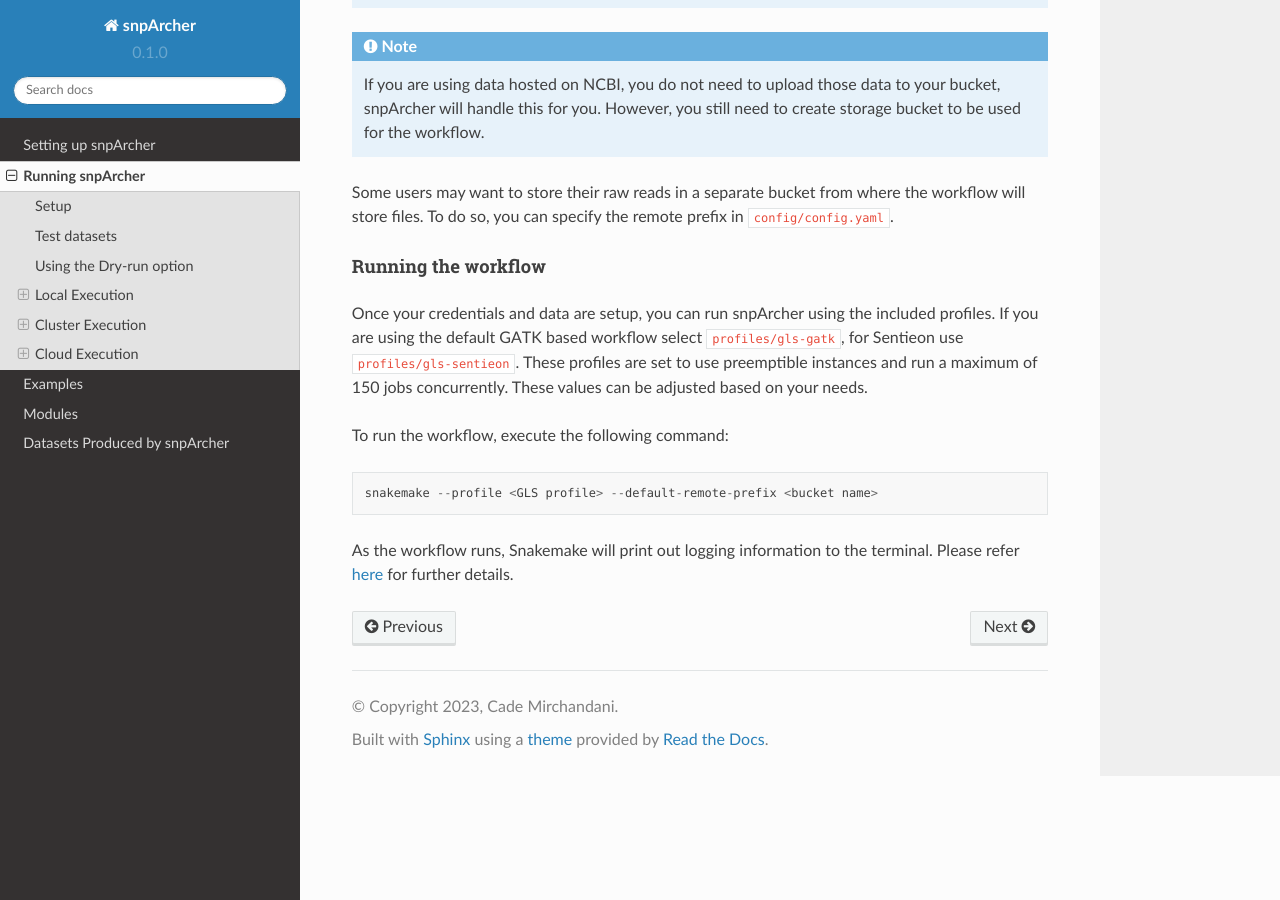
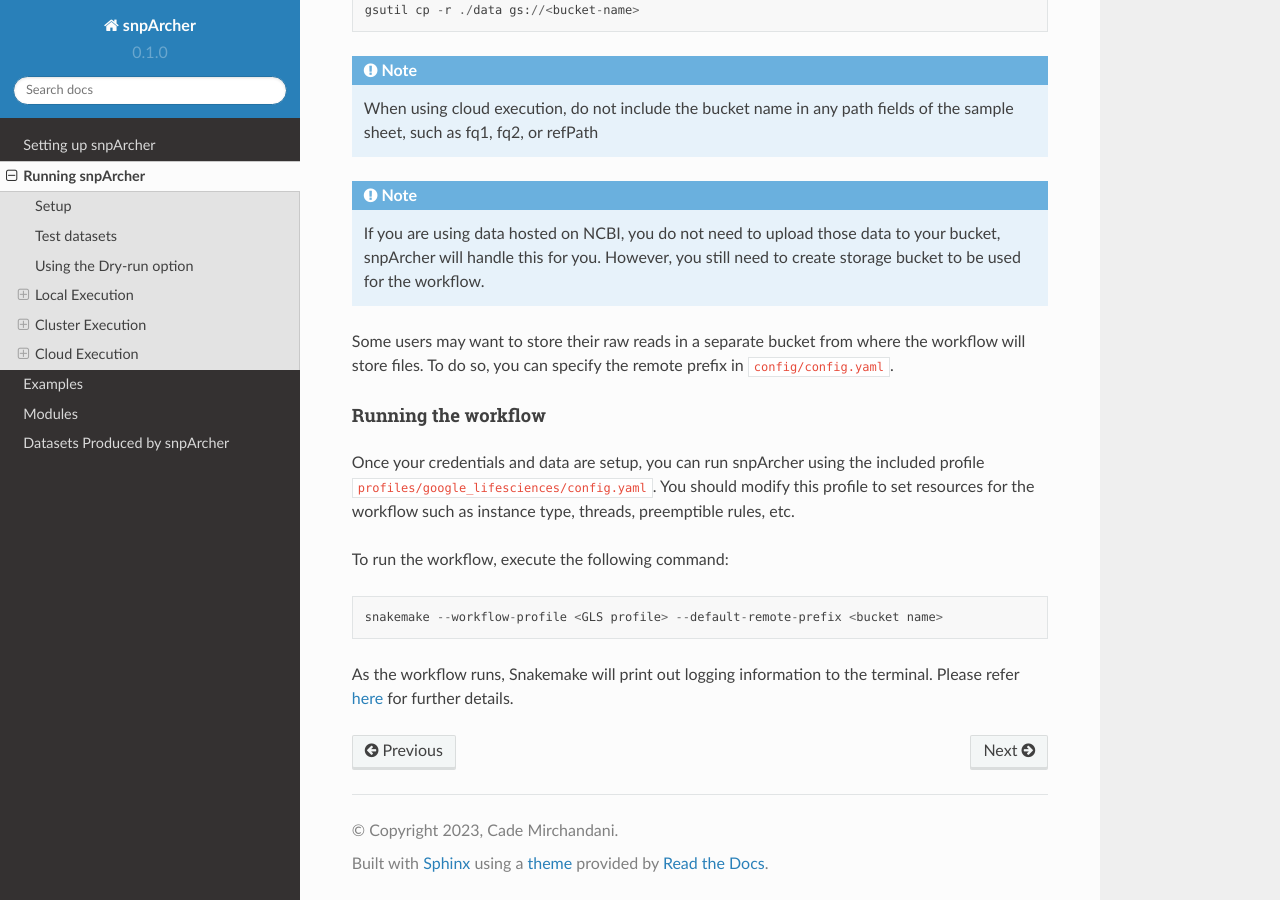
Before and after one commit to harvardinformatics/snpArcher, a Sphinx documentation site: the page built from docs/executing.md, in a window 1280 px wide and 900 px high, scrolled down 3626 px. Built offline with Sphinx 7.4.7 and the Read the Docs theme 2.0.0, drawn with Linux system fonts in a browser that asks for light colours; some of the changed text lies outside the part shown.

Commit message:
make gls work again. fix minor issues with non-intervals. update docs

````diff
--- a/docs/executing.md
+++ b/docs/executing.md
@@ -51,7 +51,7 @@ conda activate snpArcher
 pip install pip install snakemake-executor-plugin-slurm
 ```
 #### Profile Setup
-To specify resources for the workflow to SLURM, you must use a workflow profile. We have provided a SLURM profile template (`profiles/slurm`) which you can modify to specify SLURM partitions, memory allocation, etc. Please refer to the [profiles setup section](./setup.md#resources) for more details.
+To specify resources for the workflow to SLURM, you must use a workflow profile. We have provided a SLURM profile template (`profiles/slurm/config.yaml`) which you can modify to specify SLURM partitions, memory allocation, etc. Please refer to the [profiles setup section](./setup.md#resources) for more details.
 
 Additionally, the SLURM profile specifies required and recommended Snakemake options:
 ```yaml
@@ -70,6 +70,9 @@ snakemake --workflow-profile profiles/slurm <other options>
 Depending on your cluster, you can run this command on the head node and Snakemake will submit jobs to the SLURM queue. You can also submit this command via `srun` or `sbatch`.
 
 ## Cloud Execution
+```{warning}
+Google Lifesciences execution is not supported by Snakemake versions >8. Please use Snakemake v7.32.4 if you would like to use this execution mode.
+```
 Like cluster execution, Snakemake [supports a number of cloud providers](https://snakemake.readthedocs.io/en/stable/executing/cloud.html). Here we provide documentation for executing using Snakemake's Google Lifesciences integration. Please refer to Snakemake's documentation for details on using other cloud providers.
 ### Google Lifesciences
 Snakemake's integration with the Google Lifesciences (GLS) API allows you to easily run snpArcher on the Google Cloud Platform (GCP). Using this execution mode allows you to take advantage of hundreds or thousands of GCP virtual machine instances. Snakemake manages deploying instances, running jobs, and deleting instances with finished jobs. Furthermore, you can use preemptible instances which are offered at a large cost discount, but can only run for a maximum of 24 hours.
@@ -111,11 +114,11 @@ If you are using data hosted on NCBI, you do not need to upload those data to yo
 Some users may want to store their raw reads in a separate bucket from where the workflow will store files. To do so, you can specify the remote prefix in `config/config.yaml`.
 
 #### Running the workflow
-Once your credentials and data are setup, you can run snpArcher using the included profiles. If you are using the default GATK based workflow select `profiles/gls-gatk`, for Sentieon use `profiles/gls-sentieon`. These profiles are set to use preemptible instances and run a maximum of 150 jobs concurrently. These values can be adjusted based on your needs.
+Once your credentials and data are setup, you can run snpArcher using the included profile `profiles/google_lifesciences/config.yaml`. You should modify this profile to set resources for the workflow such as instance type, threads, preemptible rules, etc.
 
 To run the workflow, execute the following command:
 ```
-snakemake --profile <GLS profile> --default-remote-prefix <bucket name>
+snakemake --workflow-profile <GLS profile> --default-remote-prefix <bucket name>
 ```
 
 As the workflow runs, Snakemake will print out logging information to the terminal. Please refer [here](https://snakemake.readthedocs.io/en/stable/executor_tutorial/google_lifesciences.html#step-5-debugging) for further details.
````
Also changed, not shown: 4 other files.
